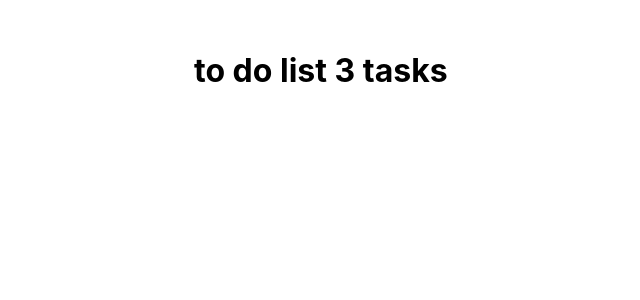
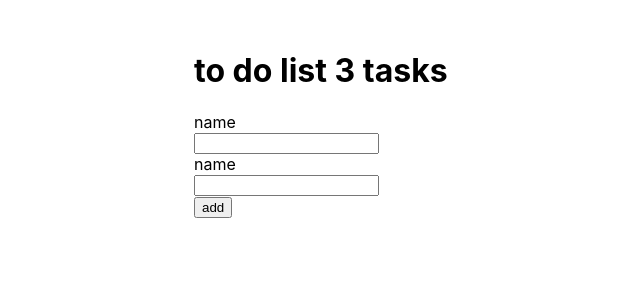
Before and after one commit to Andriikryl/list-app, a React (Create React App) app: page / in a window 1280 px wide. Shown: the top 300 px of the page, without its empty margins (196-836 px from the left). Built offline with nearby package versions, Linux system fonts and the light colour scheme.

Commit message:
add todoPanel-component

```diff
--- a/src/App.tsx
+++ b/src/App.tsx
@@ -1,6 +1,7 @@
 import React from "react";
 import "./App.css";
 import { Header } from "./components/Header/Header";
+import { TodoPanel } from "./components/TodoPanel/TodoPanel";
 
 const DEFAULT_TODO_LIST = [
   { id: 1, name: "task 1", description: "description 1", checked: false },
@@ -21,6 +22,7 @@ function App() {
     <div className="app_container">
       <div className="container">
         <Header todoCount={todos.length} />
+        <TodoPanel />
       </div>
     </div>
   );
--- /dev/null
+++ b/src/components/TodoPanel/TodoPanel.tsx
@@ -0,0 +1,47 @@
+import { useState } from "react";
+
+const DEFAULT_TODO = {
+  name: "",
+  description: "",
+};
+
+export const TodoPanel = () => {
+  const [todo, setTodo] = useState(DEFAULT_TODO);
+
+  const onChange = (event: React.ChangeEvent<HTMLInputElement>) => {
+    const { name, value } = event.target;
+    setTodo({ ...todo, [name]: value });
+  };
+
+  return (
+    <div>
+      <div>
+        <label htmlFor="name">
+          <div>name</div>
+          <input
+            type="text"
+            id="name"
+            name="name"
+            onChange={onChange}
+            value={todo.name}
+          />
+        </label>
+      </div>
+      <div>
+        <label htmlFor="name">
+          <div>name</div>
+          <input
+            type="text"
+            id="name"
+            name="name"
+            onChange={onChange}
+            value={todo.name}
+          />
+        </label>
+      </div>
+      <div>
+        <button>add</button>
+      </div>
+    </div>
+  );
+};
```
